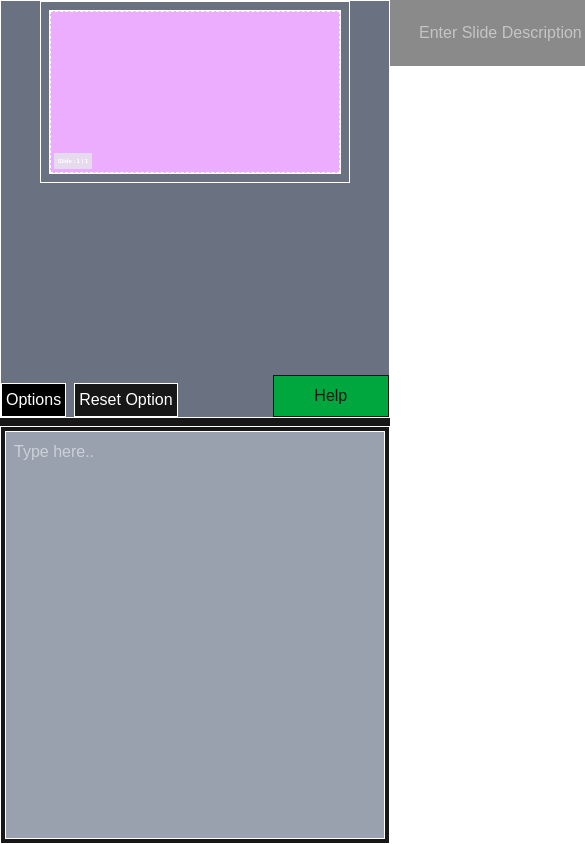
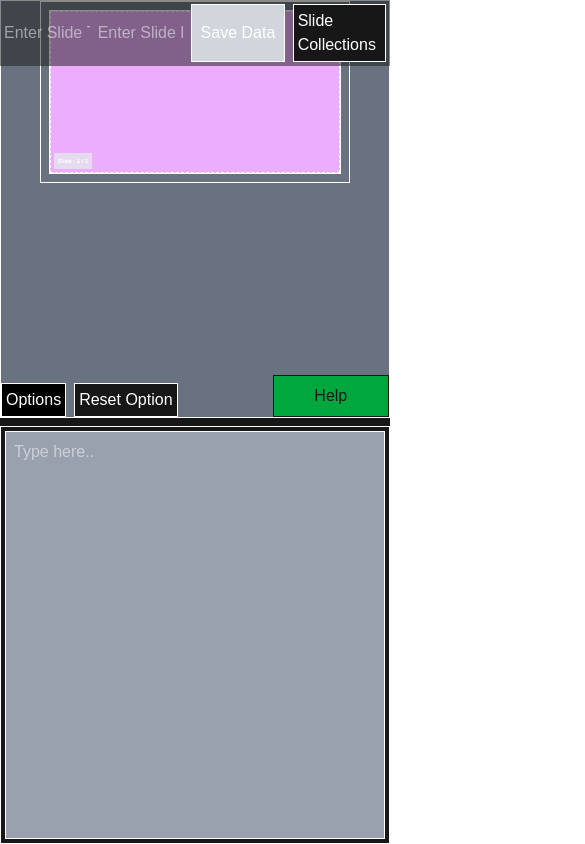
Before and after one commit to akael888/propre-sim, a Next.js app: page /editor in a window 390 px wide. Shown: the top 844 px of the page, 585 px wide, since content can reach past the window. Built offline with nearby package versions, Linux system fonts and the light colour scheme.

Commit message:
chore : Mobile UI Revamp for Editor

```diff
--- a/src/app/ui/editor/editor.tsx
+++ b/src/app/ui/editor/editor.tsx
@@ -83,20 +83,25 @@ export default function Editor({ slideID }: { slideID?: string }) {
   return (
     <>
       <div className="min-w-screen min-h-screen md:grid-rows-none md:max-h-full max-h-screen bg-foreground grid md:grid-cols-2 gap-2 text-background grid-rows-2">
+        <div className="absolute md:top-0 md:left-50 bg-foreground/50 z-1000 p-1 flex flex-row gap-5 md:w-full max-w-screen ">
           {!slideID ? (
             <>
-            <div className="absolute top-0 left-50 bg-foreground/50  p-1">
-              <form action={submitSlideData} className="gap-2 flex">
+              <form
+                action={submitSlideData}
+                className="gap-2 flex max-w-screen"
+              >
                 <input
                   type="text"
                   name="title"
                   required
                   placeholder="Enter Slide Title"
+                  className="w-full"
                 />
                 <input
                   type="text"
                   name="description"
                   placeholder="Enter Slide Description"
+                  className="w-full"
                 />
                 <input
                   type="hidden"
@@ -106,24 +111,22 @@ export default function Editor({ slideID }: { slideID?: string }) {
                   readOnly
                 />
                 <button
-                  className="border-1 p-1 hover:bg-gray-500"
+                  className="border-1 p-1 hover:bg-gray-500 bg-gray-300 w-full"
                   type="submit"
                 >
                   Save Data
                 </button>
                 <Link
                   href="/slide"
-                  className="border-1 p-1 bg-foreground text-background hover:bg-blue-700"
+                  className="border-1 p-1 bg-foreground text-background hover:bg-blue-700 w-full"
                 >
                   Slide Collections
                 </Link>
               </form>
-            </div>
             </>
           ) : (
             <>
-            <div className="absolute top-0 left-50 bg-foreground/50  p-1 flex flex-row gap-5">
-              <form action={updateSlideData} className="gap-2 flex">
+              <form action={updateSlideData} className="gap-2 flex w-full [&>*]:w-full ">
                 <input
                   type="text"
                   name="title"
@@ -133,12 +136,14 @@ export default function Editor({ slideID }: { slideID?: string }) {
                   onChange={(e) =>
                     setSlideData({ ...slideData, title: e.target.value })
                   }
+                  className="w-[20%]"
                 />
                 <input
                   type="text"
                   name="description"
                   defaultValue={slideDataStatic.description}
                   placeholder="Enter Slide Description"
+                  className="w-[0%]"
                   onChange={(e) =>
                     setSlideData({ ...slideData, description: e.target.value })
                   }
@@ -151,16 +156,17 @@ export default function Editor({ slideID }: { slideID?: string }) {
                 />
                 <input type="hidden" name="slideID" value={slideID} readOnly />
                 <button
-                  className="border-1 p-1 bg-green-500 hover:bg-green-600 disabled:bg-background disabled:text-foreground"
+                  className="border-1 p-1 bg-green-500 hover:bg-green-600 disabled:bg-background disabled:text-foreground w-fit"
                   type="submit"
                   disabled={isTextAreaNotChanged}
+
                 >
                   Save {isTextAreaNotChanged ? null : "*"}
                 </button>
               </form>
               <Link
                 href={`/slide/${slideID}/preview`}
-                className="border-1 bg-blue-200 p-1"
+                className="border-1 bg-blue-200 p-1 w-fit items-center flex justify-center"
               >
                 Preview
               </Link>{" "}
@@ -178,10 +184,9 @@ export default function Editor({ slideID }: { slideID?: string }) {
               >
                 Share
               </button> */}
-            </div>
             </>
           )}
-
+        </div>
         <TextAreaSection
           textData={textAreaData}
           textObject={textObject}
```
Lines whose indentation alone changed are shown as unchanged.
